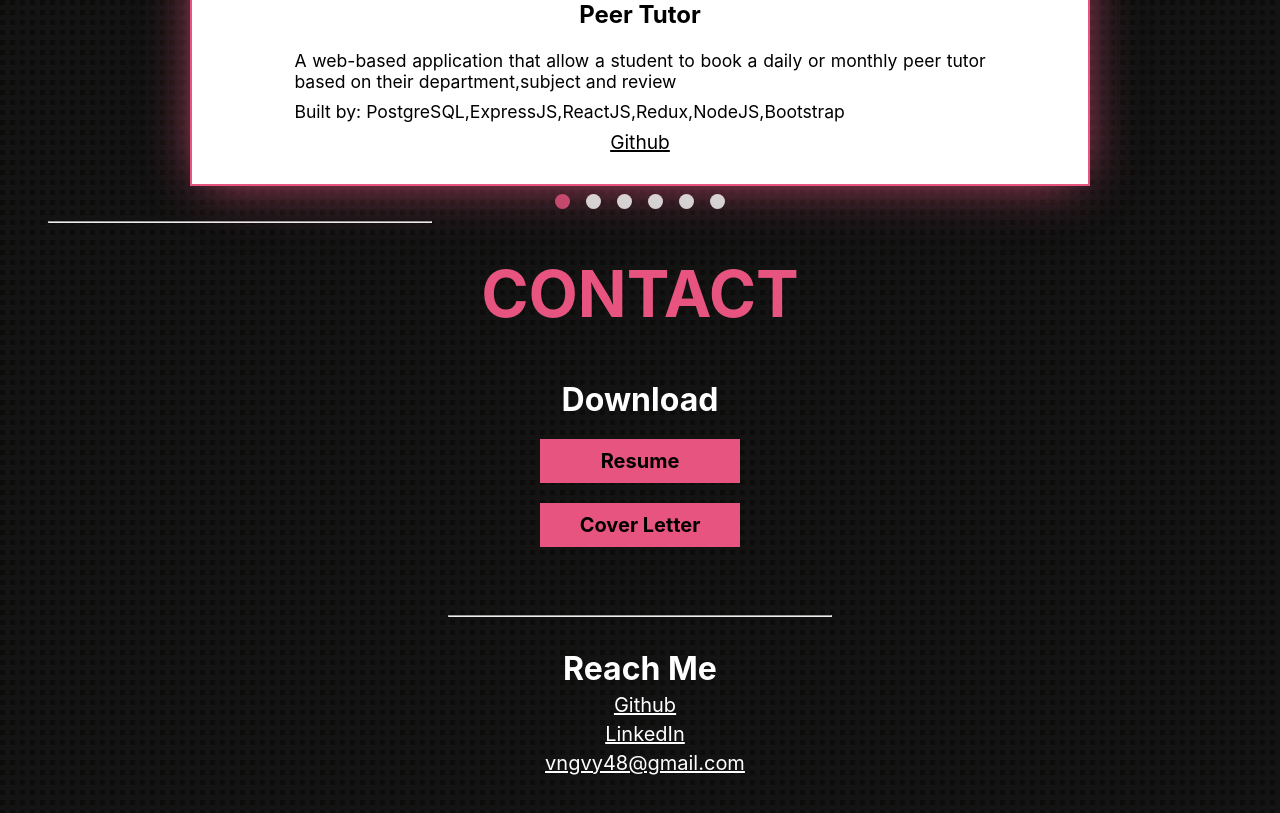
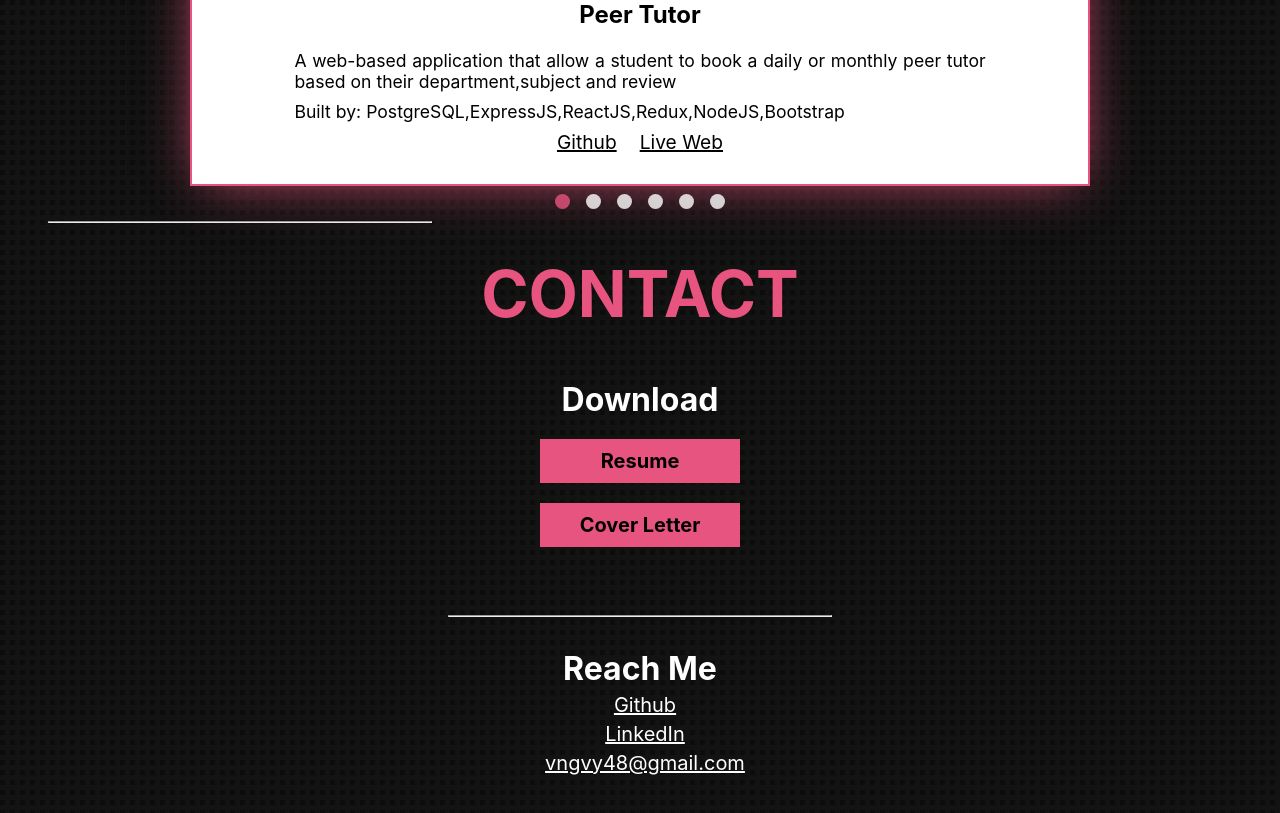
Before and after one commit to Vivy24/portfolio, a Next.js app: page / in a window 1280 px wide. Shown: the part 2500-3313 px from the top of the page. Built offline with nearby package versions, Linux system fonts and the light colour scheme.

Commit message:
Add a public link of the peer tutor

```diff
--- a/components/carousel.js
+++ b/components/carousel.js
@@ -48,6 +48,7 @@ const EmblaCarousel = ({ options = { loop: true } }) => {
               ]}
               image={"image/projects/peertutor.png"}
               github={"https://github.com/Vivy24/PeerTutor"}
+              publicLink={"https://peer-tutor-vivy.herokuapp.com/"}
             />
           </div>
 
```
